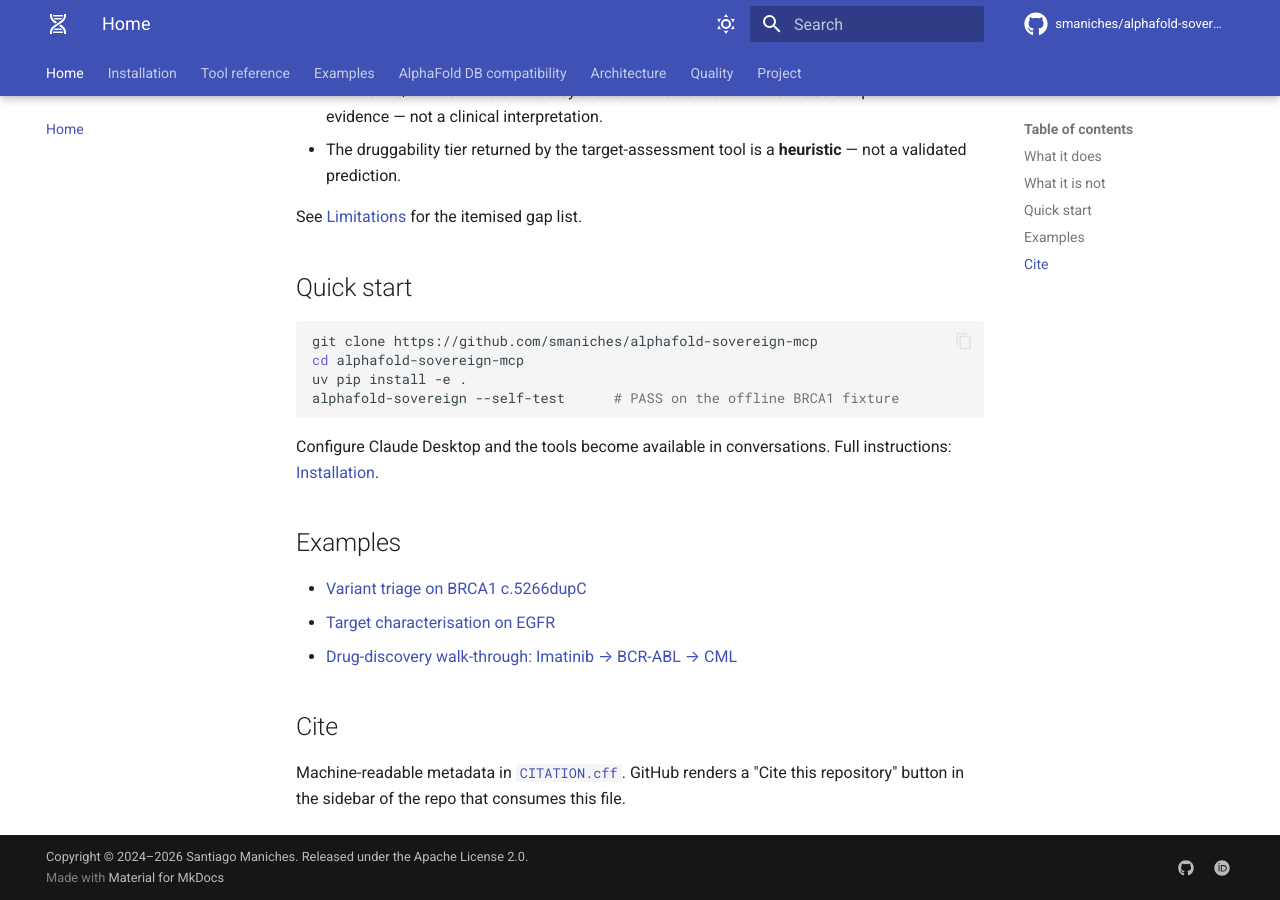
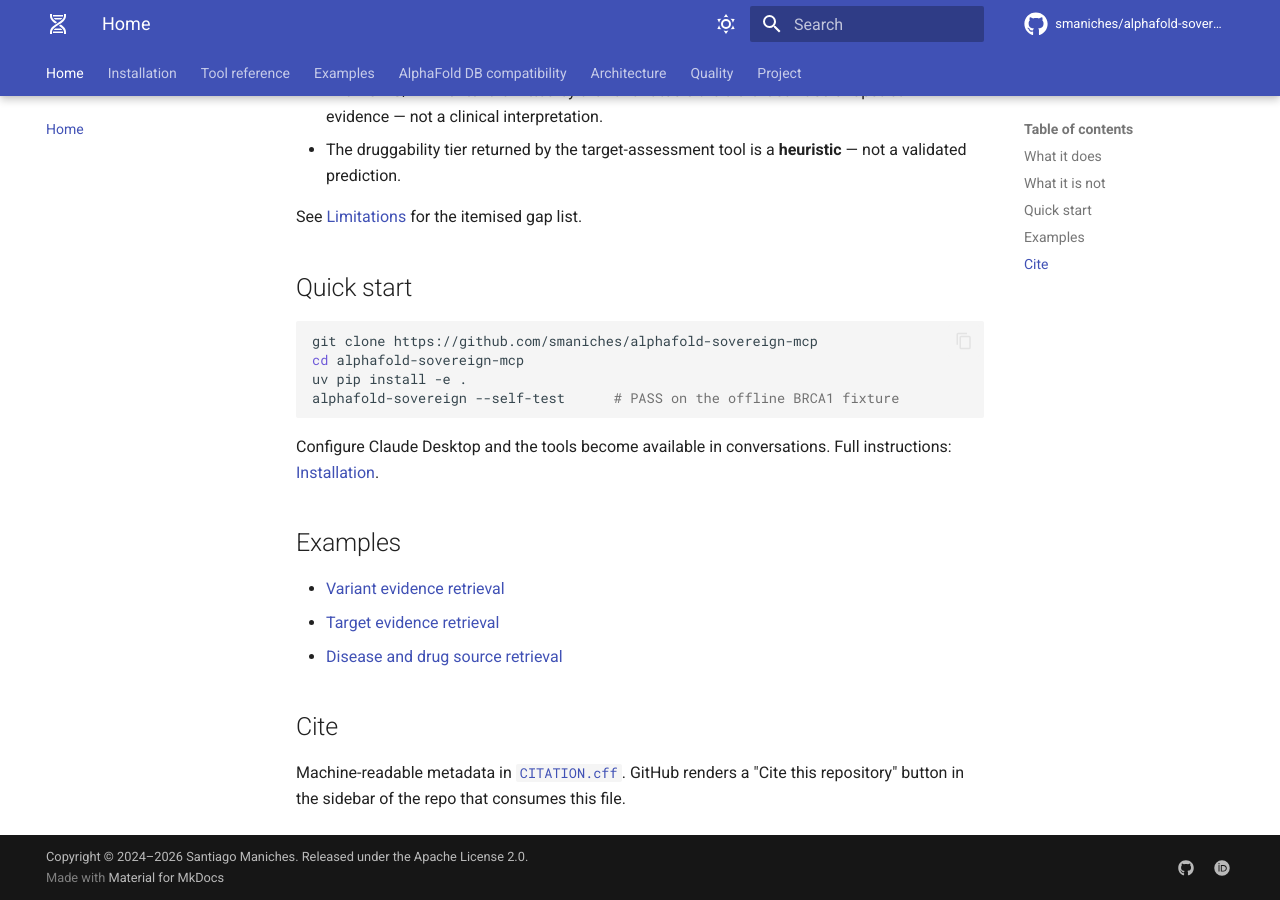
Before and after one commit to smaniches/alphafold-sovereign-mcp, an MkDocs documentation site: the page built from docs/index.md, in a window 1280 px wide and 900 px high, scrolled down 951 px. Built offline with MkDocs 1.6.1 and Material for MkDocs 9.7.7, drawn with Linux system fonts in a browser that asks for light colours; comment, search, counter and statistics services are not loaded.

Commit message:
docs: align site examples with source-retrieval guidance
Signed-off-by: Santiago Maniches <santiago@topologica.ai>

```diff
--- a/docs/index.md
+++ b/docs/index.md
@@ -63,9 +63,9 @@ conversations. Full instructions: [Installation](installation.md).
 
 ## Examples
 
-- [Variant triage on BRCA1 c.5266dupC](examples/01-variant-triage.md)
-- [Target characterisation on EGFR](examples/02-target-characterization.md)
-- [Drug-discovery walk-through: Imatinib → BCR-ABL → CML](examples/03-drug-discovery.md)
+- [Variant evidence retrieval](examples/01-variant-triage.md)
+- [Target evidence retrieval](examples/02-target-characterization.md)
+- [Disease and drug source retrieval](examples/03-drug-discovery.md)
 
 ## Cite
 
```
